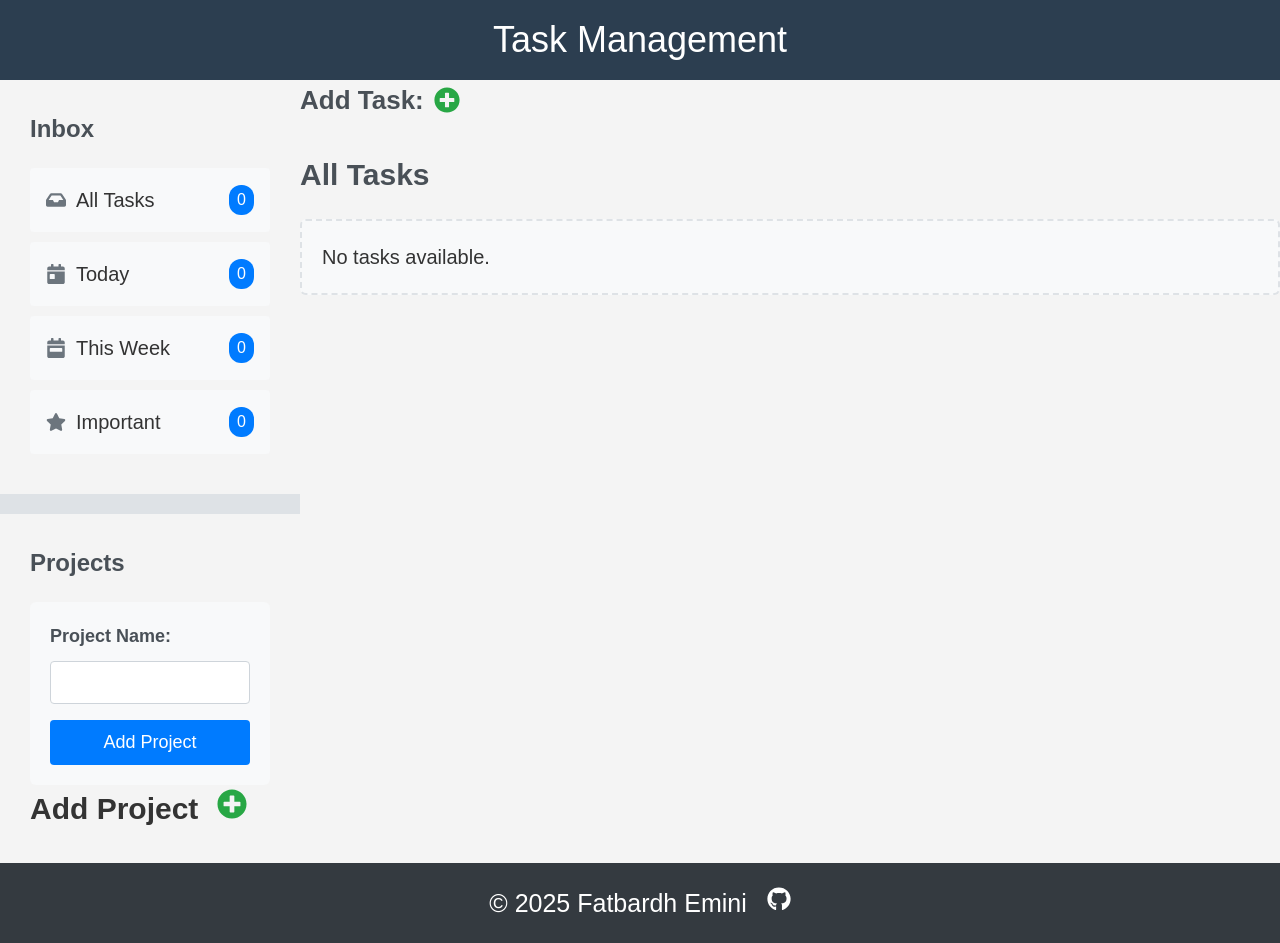
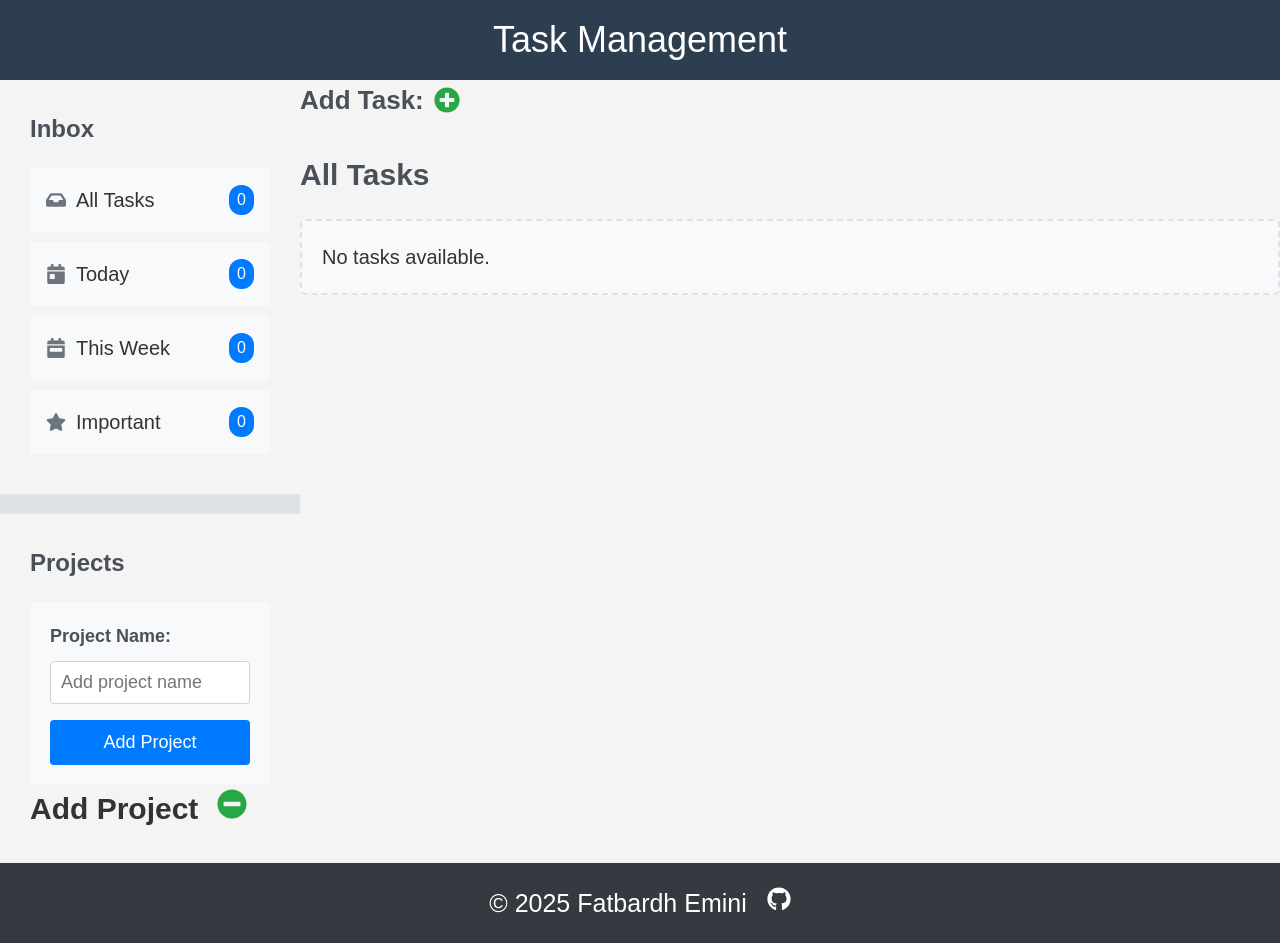
Before and after one commit to fatbardheminii/task-management, a React (Vite) app: page / in a window 1280 px wide. Both pictures are taken after a click on the icon 231 px from the left and 621 px from the top of the page. Built offline with nearby package versions, Linux system fonts and the light colour scheme.

Commit message:
Fix: duplicate project names, auto-delete empty projects, Form toggle

```diff
--- a/src/components/main-sections/AddProjectForm.jsx
+++ b/src/components/main-sections/AddProjectForm.jsx
@@ -2,20 +2,37 @@ import { useState, useContext } from "react";
 import { TaskContext } from "../../contexts/TaskContext";
 
 const AddProjectForm = ({ projectToEdit = null, setShowProjectForm }) => {
-  const { dispatch } = useContext(TaskContext);
-  // Modified to initialize state with projectToEdit name if provided
+  const { dispatch, state } = useContext(TaskContext);
+  const { projects } = state;
   const [projectName, setProjectName] = useState(
     projectToEdit ? projectToEdit.projectName : ""
   );
+  const [error, setError] = useState("");
 
   const handleSubmit = (e) => {
     e.preventDefault();
-    // Modified to reuse project ID if editing, otherwise generate new
+    const trimmedName = projectName.trim();
+    if (!trimmedName) {
+      setError("Project name cannot be empty.");
+      return;
+    }
+
+    // Check for duplicate project names (case-insensitive)
+    const isDuplicate = projects.some(
+      (p) =>
+        p.projectName.toLowerCase() === trimmedName.toLowerCase() &&
+        (!projectToEdit || p.id !== projectToEdit.id)
+    );
+    if (isDuplicate) {
+      setError("A project with this name already exists.");
+      return;
+    }
+
     const project = {
       id: projectToEdit ? projectToEdit.id : Date.now(),
-      projectName: projectName,
+      projectName: trimmedName,
     };
-    // Modified to dispatch EDIT_PROJECT if editing, ADD_PROJECT if creating
+
     const actionType = projectToEdit ? "EDIT_PROJECT" : "ADD_PROJECT";
     dispatch({
       type: actionType,
@@ -23,7 +40,9 @@ const AddProjectForm = ({ projectToEdit = null, setShowProjectForm }) => {
         ? { ...project, oldName: projectToEdit.projectName }
         : project,
     });
+
     setProjectName("");
+    setError("");
     setShowProjectForm(false);
   };
 
@@ -33,11 +52,16 @@ const AddProjectForm = ({ projectToEdit = null, setShowProjectForm }) => {
       <input
         type="text"
         name="project-name"
+        id="project-name"
         placeholder="Add project name"
         value={projectName}
-        onChange={(e) => setProjectName(e.target.value)}
+        onChange={(e) => {
+          setProjectName(e.target.value);
+          setError("");
+        }}
         required
       />
+      {error && <p style={{ color: "red", fontSize: "0.8rem" }}>{error}</p>}
       <button type="submit">
         {projectToEdit ? "Update Project" : "Add Project"}
       </button>
--- a/src/components/main-sections/ProjectsSection.jsx
+++ b/src/components/main-sections/ProjectsSection.jsx
@@ -1,18 +1,19 @@
 import { useState, useContext, useEffect, useRef } from "react";
 import {
   FaPlusCircle,
+  FaMinusCircle,
   FaEdit,
   FaTrash,
   FaChevronDown,
   FaChevronUp,
 } from "react-icons/fa";
 import { TaskContext } from "../../contexts/TaskContext";
+import AddProjectForm from "./AddProjectForm";
 
-const ProjectsSection = () => {
+const ProjectsSection = ({ onSetFilter }) => {
   const { state, dispatch } = useContext(TaskContext);
   const { projects, tasks } = state;
-  const [showForm, setShowForm] = useState(false);
-  const [projectName, setProjectName] = useState("");
+  const [showProjectForm, setShowProjectForm] = useState(false);
   const [editProject, setEditProject] = useState(null);
   const [isOpen, setIsOpen] = useState(false);
   const sectionRef = useRef(null);
@@ -31,38 +32,14 @@ const ProjectsSection = () => {
     setIsOpen(!isOpen);
   };
 
-  const handleAddProject = (e) => {
-    e.preventDefault();
-    if (!projectName.trim()) return;
-
-    if (editProject) {
-      dispatch({
-        type: "EDIT_PROJECT",
-        payload: {
-          id: editProject.id,
-          projectName,
-          oldName: editProject.projectName,
-        },
-      });
-    } else {
-      dispatch({
-        type: "ADD_PROJECT",
-        payload: {
-          id: Date.now() + Math.random(),
-          projectName,
-        },
-      });
-    }
-
-    setProjectName("");
-    setShowForm(false);
+  const handleToggleForm = () => {
+    setShowProjectForm(!showProjectForm);
     setEditProject(null);
   };
 
   const handleEdit = (project) => {
     setEditProject(project);
-    setProjectName(project.projectName);
-    setShowForm(true);
+    setShowProjectForm(true);
   };
 
   const handleDelete = (project) => {
@@ -78,6 +55,7 @@ const ProjectsSection = () => {
       type: "SET_FILTER",
       payload: { tasks: filteredTasks, filterName: projectName },
     });
+    onSetFilter(filteredTasks, projectName);
   };
 
   const getTaskCount = (projectName) => {
@@ -122,27 +100,19 @@ const ProjectsSection = () => {
           </li>
         ))}
       </ul>
-      {showForm && (
-        <form className="add-project-form" onSubmit={handleAddProject}>
-          <label htmlFor="project-name">Project Name:</label>
-          <input
-            type="text"
-            id="project-name"
-            value={projectName}
-            onChange={(e) => setProjectName(e.target.value)}
-            required
-          />
-          <button type="submit">
-            {editProject ? "Update Project" : "Add Project"}
-          </button>
-        </form>
+      {showProjectForm && (
+        <AddProjectForm
+          projectToEdit={editProject}
+          setShowProjectForm={setShowProjectForm}
+        />
       )}
       <h2 className="add-project-heading">
         Add Project{" "}
-        <FaPlusCircle
-          className="plus-circle"
-          onClick={() => setShowForm(true)}
-        />
+        {showProjectForm ? (
+          <FaMinusCircle className="plus-circle" onClick={handleToggleForm} />
+        ) : (
+          <FaPlusCircle className="plus-circle" onClick={handleToggleForm} />
+        )}
       </h2>
     </section>
   );
--- a/src/contexts/TaskReducer.jsx
+++ b/src/contexts/TaskReducer.jsx
@@ -84,6 +84,9 @@ const taskReducer = (state, action) => {
       };
     }
     case "DELETE_TASK": {
+      const deletedTask = state.tasks.find(
+        (task) => task.id === action.payload
+      );
       const filteredTasks = state.tasks.filter(
         (task) => task.id !== action.payload
       );
@@ -96,14 +99,29 @@ const taskReducer = (state, action) => {
       const filteredImportantTasks = state.importantTasks.filter(
         (task) => task.id !== action.payload
       );
+      // Check if the project has no remaining tasks
+      let updatedProjects = state.projects;
+      if (deletedTask && deletedTask.project) {
+        const tasksInProject = filteredTasks.filter(
+          (task) => task.project === deletedTask.project
+        );
+        if (tasksInProject.length === 0) {
+          updatedProjects = state.projects.filter(
+            (project) => project.projectName !== deletedTask.project
+          );
+        }
+      }
       return {
         ...state,
         tasks: filteredTasks,
         todayTasks: filteredTodayTasks,
         thisWeekTasks: filteredWeekTasks,
         importantTasks: filteredImportantTasks,
+        projects: updatedProjects,
         filterTasks:
-          state.currentFilter === "All Tasks"
+          state.currentFilter === deletedTask?.project
+            ? []
+            : state.currentFilter === "All Tasks"
             ? filteredTasks
             : state.filterTasks,
       };
@@ -136,14 +154,13 @@ const taskReducer = (state, action) => {
       const remainingTasks = state.tasks.filter(
         (task) => task.project !== action.payload.projectName
       );
-      // Fixed syntax errors: corrected spread operator and closed parentheses
       return {
-        ...state, // Properly spread state
+        ...state,
         projects: remainingProjects,
         tasks: remainingTasks,
         todayTasks: state.todayTasks.filter(
           (task) => task.project !== action.payload.projectName
-        ), // Added closing parenthesis
+        ),
         thisWeekTasks: state.thisWeekTasks.filter(
           (task) => task.project !== action.payload.projectName
         ),
```
